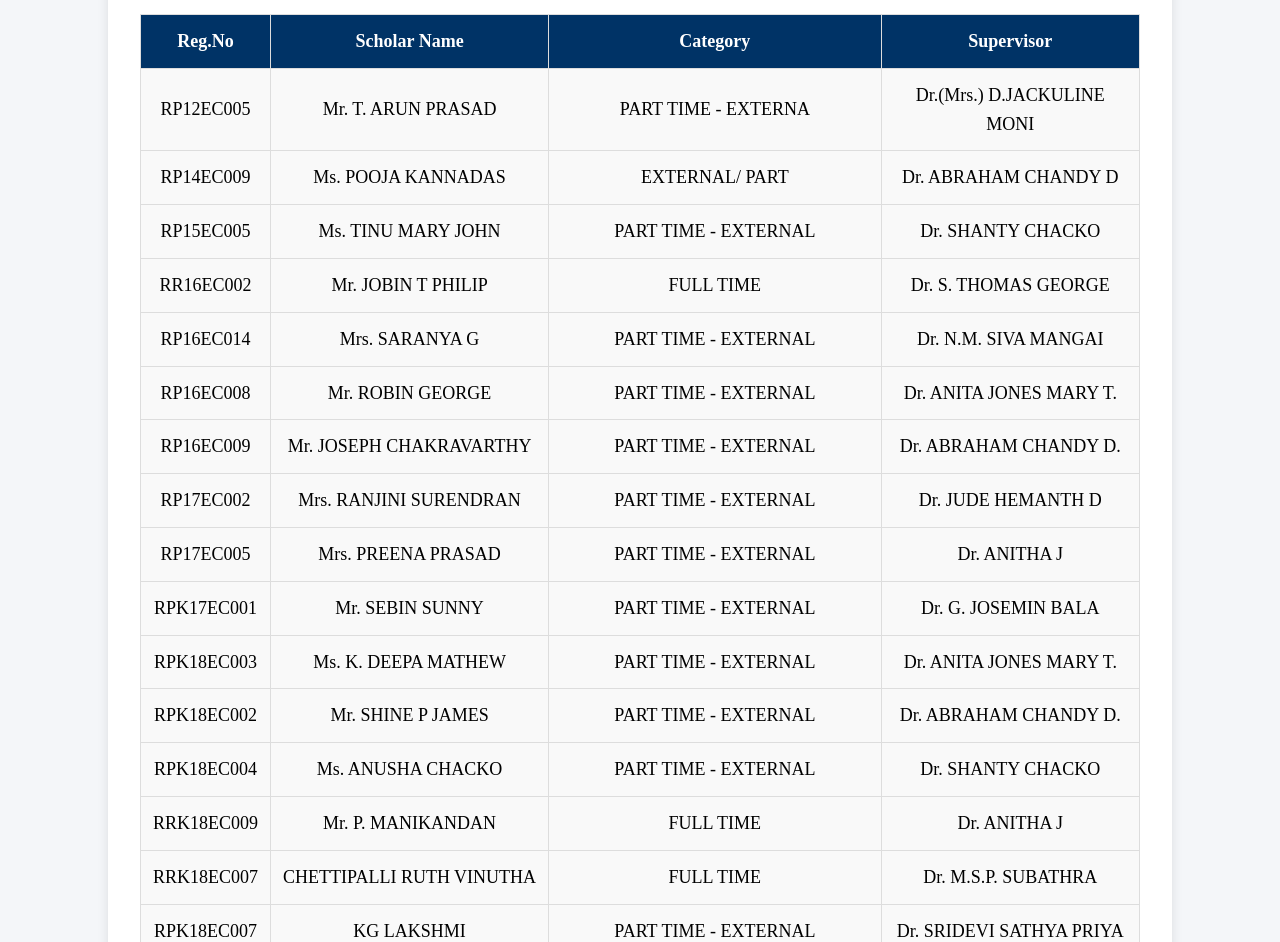
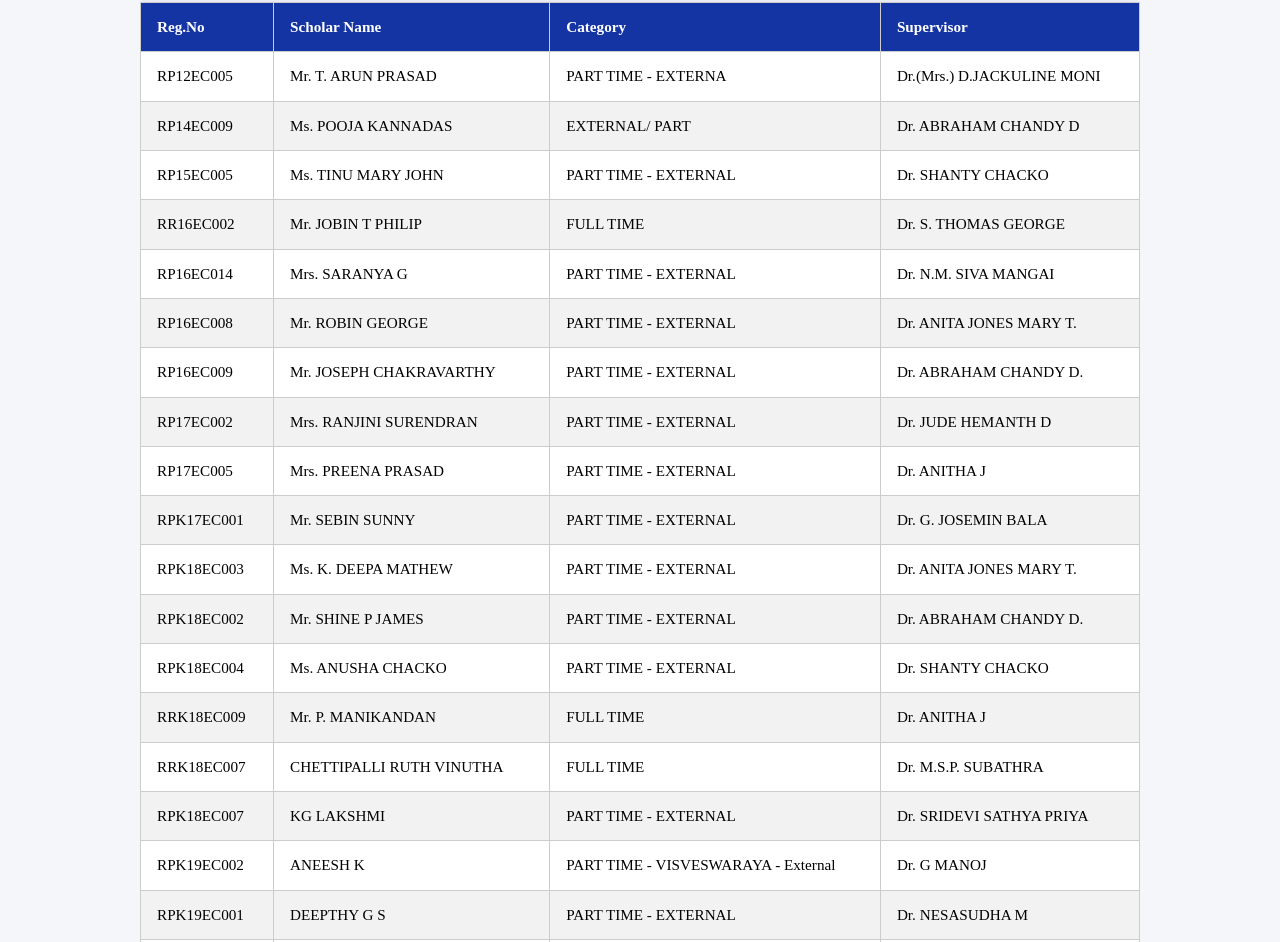
Before and after one commit to Arocathrin/ece-department-website, a plain HTML site: page research-scholars.html in a window 1280 px wide. Shown: the part 436-1378 px from the top of the page. Drawn offline with Linux system fonts and the light colour scheme.

Commit message:
Update research-scholars.html

```diff
--- a/research-scholars.html
+++ b/research-scholars.html
@@ -33,41 +33,41 @@
       padding: 0.5rem 1rem;
       border-radius: 10px;
     }
-
-    .research-container {
+    .table-container {
+  overflow-x: auto;
   max-width: 1000px;
-      margin: 3rem auto;
-      padding: 2rem;
-      background-color: white;
-      border-radius: 5px;
-      box-shadow: 0 4px 12px rgba(0, 0, 0, 0.1);
+  margin: auto;
 }
 
-    h1 {
-      color: #003366;
-      text-align: center;
-      margin-bottom: 1.5rem;
+.research-table {
+  width: 100%;
+  border-collapse: collapse;
+  background: white;
+  box-shadow: 0 0 10px rgba(0,0,0,0.1);
+  margin-top: 20px;
 }
 
-    table {
-      width: 100%;
-      border-collapse: collapse;
-      margin-top: 1rem;
+.research-table th, .research-table td {
+  padding: 12px 16px;
+  border: 1px solid #ccc;
+  text-align: left;
+  font-size: 0.95rem;
 }
 
-    th, td {
-      border: 1px solid #ddd;
-      padding: 12px;
-      text-align: center;
+.research-table th {
+  background-color: #1434A4;
+  color: white;
 }
 
-    th {
-      background-color: #003366;
-      color: #ffffff;
+.research-table tr:nth-child(even) {
+  background-color: #f2f2f2;
 }
 
-    td {
-      background-color: #f9f9f9;
+@media (max-width: 600px) {
+  .research-table th, .research-table td {
+    font-size: 0.85rem;
+    padding: 8px;
+  }
 }
 
     footer {
@@ -86,7 +86,8 @@
   </header>
   <section class="research-container">
     <h2>Research Scholars</h2>
-    <table>
+    <div class="table-container">
+    <table class="research-table">
       <thead>
         <tr>
           <th>Reg.No</th>
@@ -308,6 +309,7 @@
         </tr>
       </tbody>
     </table>
+    </div>
   </section>
 
   <footer>
```
Lines whose indentation alone changed are shown as unchanged.
